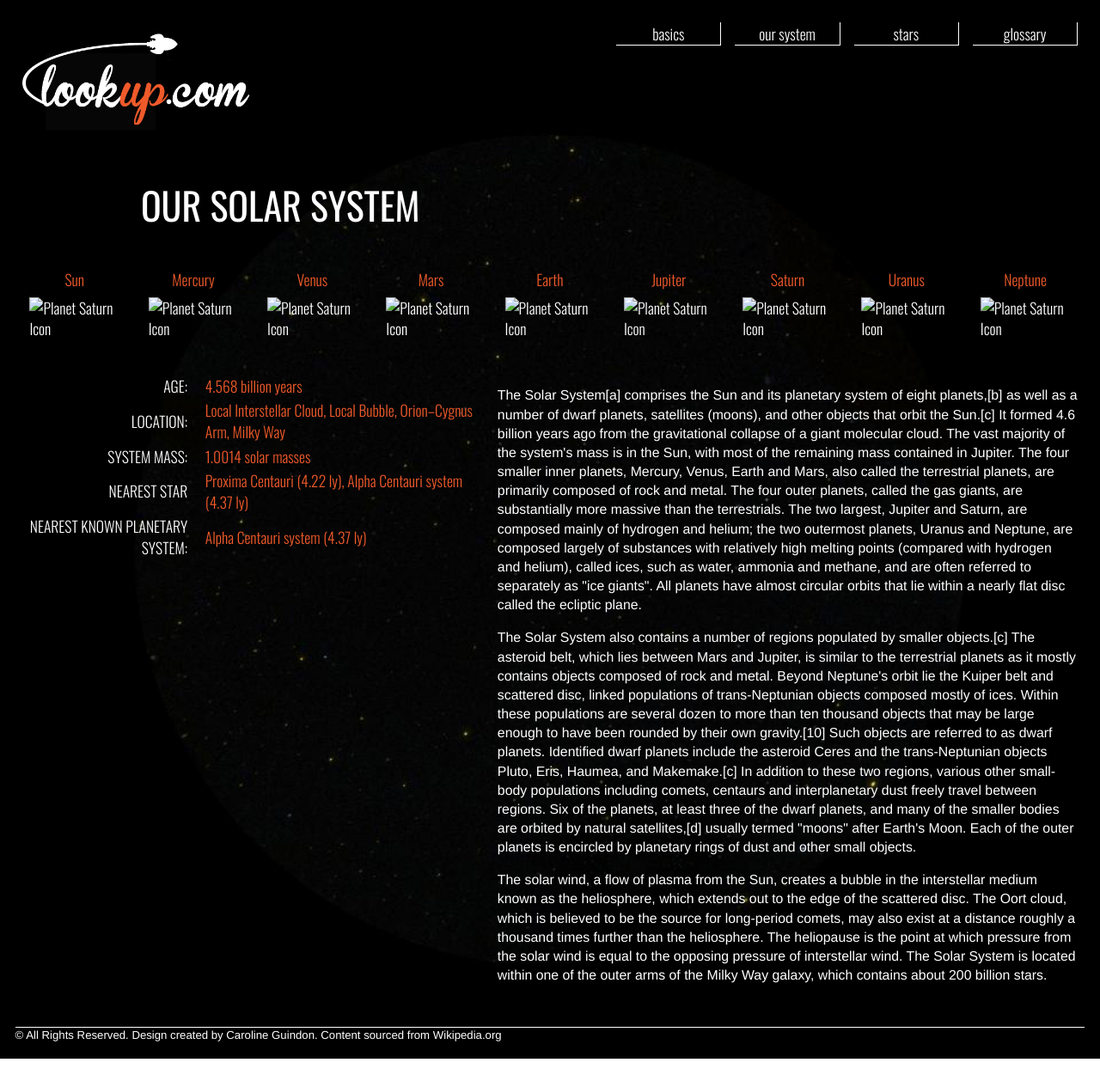
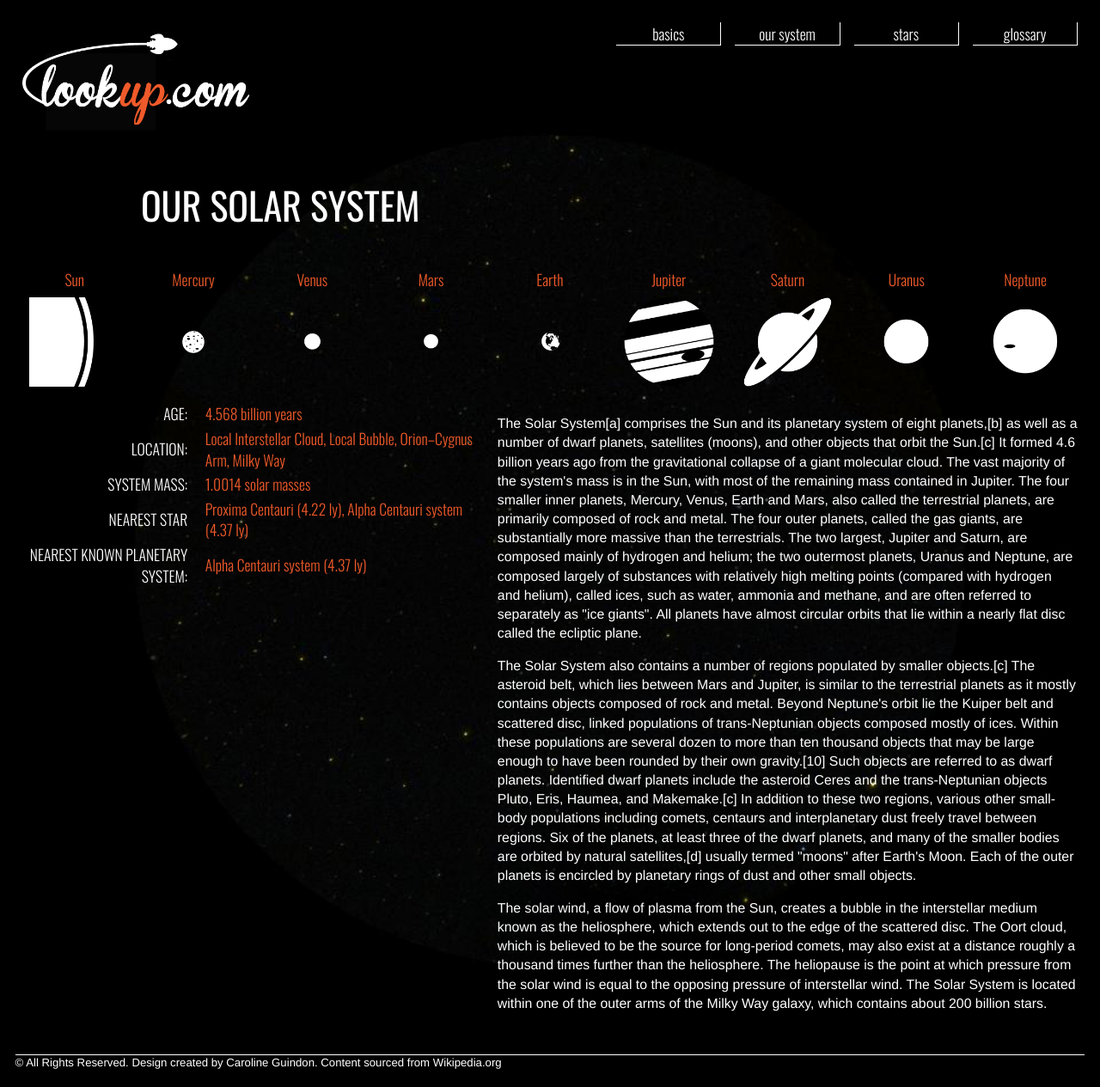
Before and after one commit to CGuindon/large-data-website, a Jekyll site: the page built from oursystem.html, in a window 1280 px wide. Shown: the whole page at 86% size. Built offline with Jekyll 4.4.1, drawn with Linux system fonts in a browser that asks for light colours; before the commit the page ends 1232 px from its top, so only the background shows below that.

Commit message:
Added Planet Icons

```diff
--- a/oursystem.html
+++ b/oursystem.html
@@ -79,55 +79,55 @@ meta: Space is the unlimited void between astronomical objects. We've created a
 
 		<div class="unit unit-xs-1-9 unit-s-1-9 unit-m-1-9 unit-l-1-9">
 				<div class="unit-spacer system">
-				<a href="saturn.html"><img src="img/icon/sun.png" alt="Planet Saturn Icon"></a>
+				<a href="saturn.html"><img src="img/icons/sun.png" alt="Planet Saturn Icon"></a>
 				</div>
 		</div>
 
 		<div class="unit unit-xs-1-9 unit-s-1-9 unit-m-1-9 unit-l-1-9">
 				<div class="unit-spacer system">
-				<a href="saturn.html"><img src="img/icon/mercury.png" alt="Planet Saturn Icon"></a>
+				<a href="saturn.html"><img src="img/icons/mercury.png" alt="Planet Saturn Icon"></a>
 				</div>
 		</div>
 
 		<div class="unit unit-xs-1-9 unit-s-1-9 unit-m-1-9 unit-l-1-9">
 				<div class="unit-spacer system">
-				<a href="saturn.html"><img src="img/icon/venus.png" alt="Planet Saturn Icon"></a>
+				<a href="saturn.html"><img src="img/icons/venus.png" alt="Planet Saturn Icon"></a>
 				</div>
 		</div>
 
 		<div class="unit unit-xs-1-9 unit-s-1-9 unit-m-1-9 unit-l-1-9">
 				<div class="unit-spacer system">
-				<a href="saturn.html"><img src="img/icon/mars.png" alt="Planet Saturn Icon"></a>
+				<a href="saturn.html"><img src="img/icons/mars.png" alt="Planet Saturn Icon"></a>
 				</div>
 		</div>
 
 		<div class="unit unit-xs-1-9 unit-s-1-9 unit-m-1-9 unit-l-1-9">
 				<div class="unit-spacer system">
-				<a href="saturn.html"><img src="img/icon/earth.png" alt="Planet Saturn Icon"></a>
+				<a href="saturn.html"><img src="img/icons/earth.png" alt="Planet Saturn Icon"></a>
 				</div>
 		</div>
 
 		<div class="unit unit-xs-1-9 unit-s-1-9 unit-m-1-9 unit-l-1-9">
 				<div class="unit-spacer system">
-				<a href="saturn.html"><img src="img/icon/jupiter.png" alt="Planet Saturn Icon"></a>
+				<a href="saturn.html"><img src="img/icons/jupiter.png" alt="Planet Saturn Icon"></a>
 				</div>
 		</div>
 
 		<div class="unit unit-xs-1-9 unit-s-1-9 unit-m-1-9 unit-l-1-9">
 				<div class="unit-spacer system">
-				<a href="saturn.html"><img src="img/icon/saturn.png" alt="Planet Saturn Icon"></a>
+				<a href="saturn.html"><img src="img/icons/saturn.png" alt="Planet Saturn Icon"></a>
 				</div>
 		</div>
 
 		<div class="unit unit-xs-1-9 unit-s-1-9 unit-m-1-9 unit-l-1-9">
 				<div class="unit-spacer system">
-				<a href="saturn.html"><img src="img/icon/uranus.png" alt="Planet Saturn Icon"></a>
+				<a href="saturn.html"><img src="img/icons/uranus.png" alt="Planet Saturn Icon"></a>
 				</div>
 		</div>
 
 		<div class="unit unit-xs-1-9 unit-s-1-9 unit-m-1-9 unit-l-1-9">
 				<div class="unit-spacer system">
-				<a href="saturn.html"><img src="img/icon/neptune.png" alt="Planet Saturn Icon"></a>
+				<a href="saturn.html"><img src="img/icons/neptune.png" alt="Planet Saturn Icon"></a>
 				</div>
 		</div>
 
```
Also changed, not shown: img/icons/earth.png (added), img/icons/jupiter.png (added), img/icons/mars.png (added), img/icons/mercury.png (added), img/icons/neptune.png (added), img/icons/saturn.png (added), img/icons/sun.png (added), img/icons/uranus.png (added), img/icons/venus.png (added).
